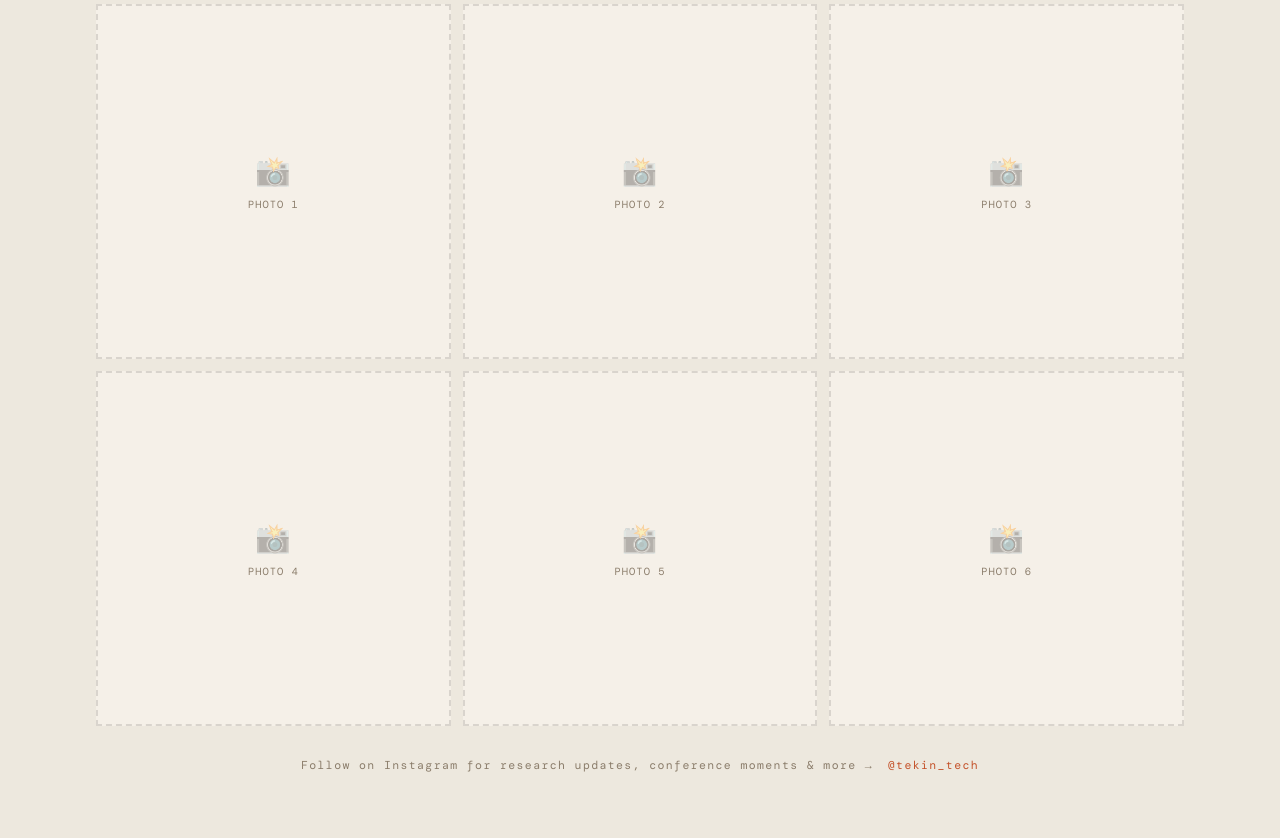
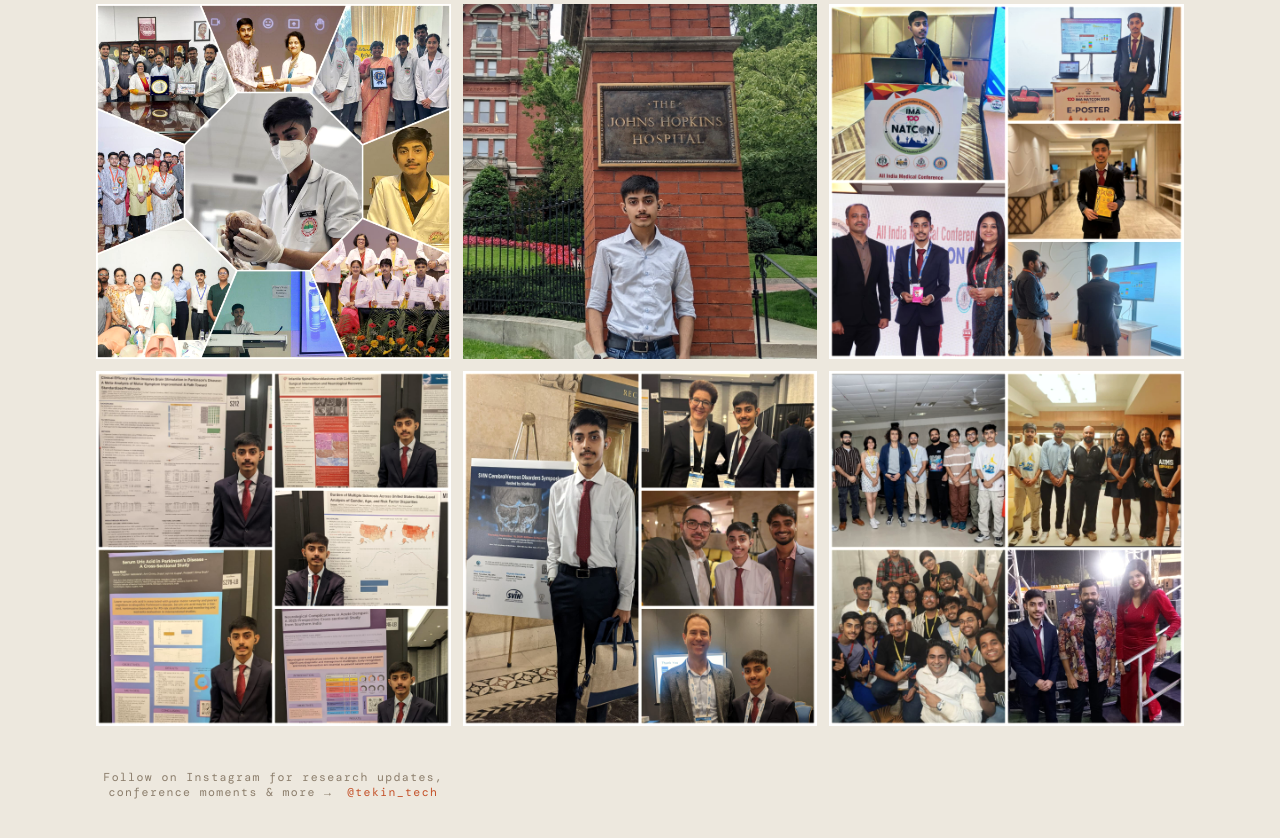
Before and after one commit to tekintech/DrPrateek.github.io, a plain HTML site: page index.html in a window 1280 px wide. Shown: the part 6609-7447 px from the top of the page. Drawn offline with nearby package versions, Linux system fonts and the light colour scheme; a web font is replaced by a local one.

Commit message:
index.html

```diff
--- a/index.html
+++ b/index.html
@@ -731,13 +731,30 @@
            <div class="gallery-item-overlay"><span>Caption</span></div>
          </div>
     -->
-    <div class="gallery-placeholder"><div class="ph-icon">📸</div> photo 1</div>
-    <div class="gallery-placeholder"><div class="ph-icon">📸</div> photo 2</div>
-    <div class="gallery-placeholder"><div class="ph-icon">📸</div> photo 3</div>
-    <div class="gallery-placeholder"><div class="ph-icon">📸</div> photo 4</div>
-    <div class="gallery-placeholder"><div class="ph-icon">📸</div> photo 5</div>
-    <div class="gallery-placeholder"><div class="ph-icon">📸</div> photo 6</div>
-  </div>
+   <div class="gallery-item">
+  <img src="photo1.jpeg" alt="AIIMS Rishikesh">
+  <div class="gallery-item-overlay"><span>AIIMS Rishikesh — Research & Clinical Life</span></div>
+</div>
+<div class="gallery-item">
+  <img src="photo2.jpeg" alt="Johns Hopkins Hospital">
+  <div class="gallery-item-overlay"><span>Johns Hopkins Hospital, Baltimore</span></div>
+</div>
+<div class="gallery-item">
+  <img src="photo3.jpeg" alt="ANA Conference">
+  <div class="gallery-item-overlay"><span>ANA Annual Meeting — Poster Presentations</span></div>
+</div>
+<div class="gallery-item">
+  <img src="photo4.jpeg" alt="IMA NATCON 2025">
+  <div class="gallery-item-overlay"><span>IMA NATCON 2025 — All India Medical Conference</span></div>
+</div>
+<div class="gallery-item">
+  <img src="photo5.jpeg" alt="SVIN ANA New York">
+  <div class="gallery-item-overlay"><span>SVIN Cerebral Venous Symposium & ANA 2025, New York</span></div>
+</div>
+<div class="gallery-item">
+  <img src="photo6.jpeg" alt="Pyrexia 5.0">
+  <div class="gallery-item-overlay"><span>Pyrexia 5.0 — India's Largest Medical Festival</span></div>
+</div>
   <p style="text-align:center;margin-top:2rem;font-family:'DM Mono',monospace;font-size:0.72rem;letter-spacing:0.12em;color:var(--dusty);">
     Follow on Instagram for research updates, conference moments &amp; more →
     <a href="https://www.instagram.com/tekin_tech/" target="_blank" style="color:var(--rust);text-decoration:none;margin-left:0.4rem;">@tekin_tech</a>
```
